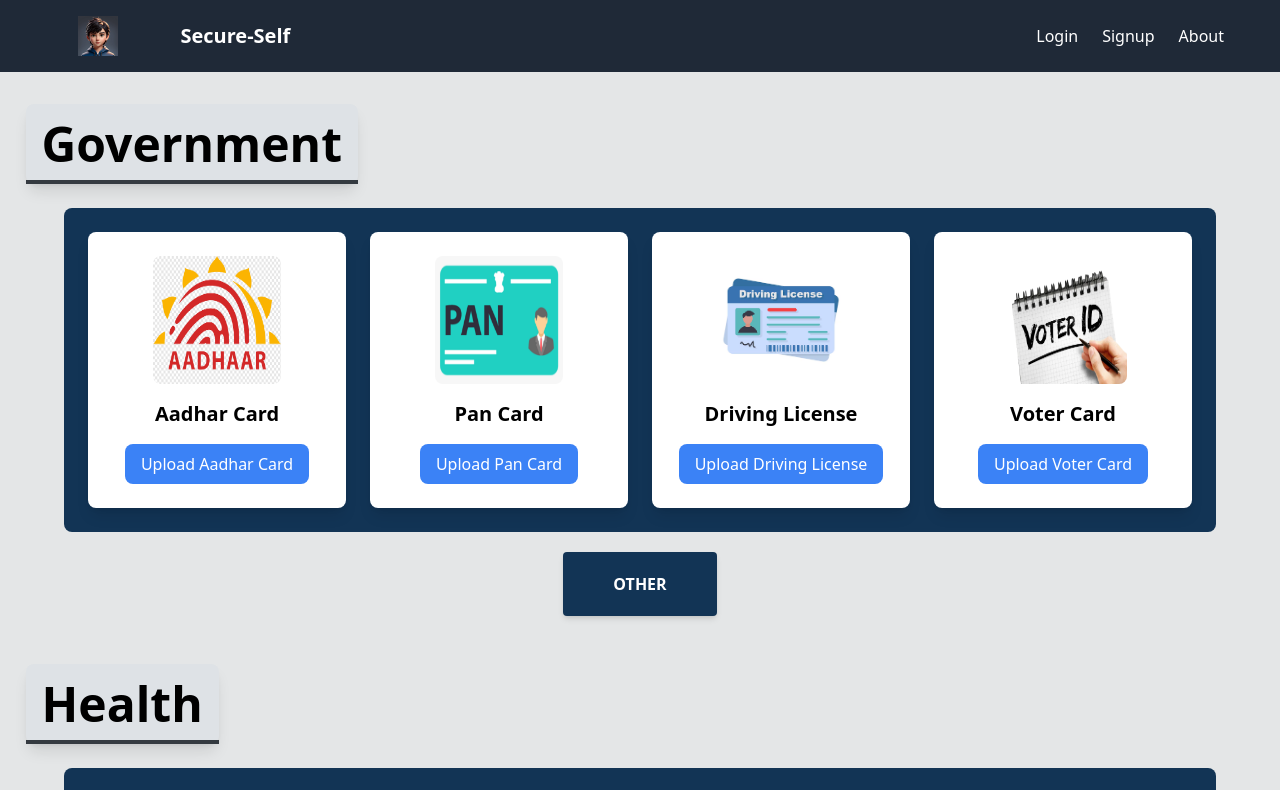
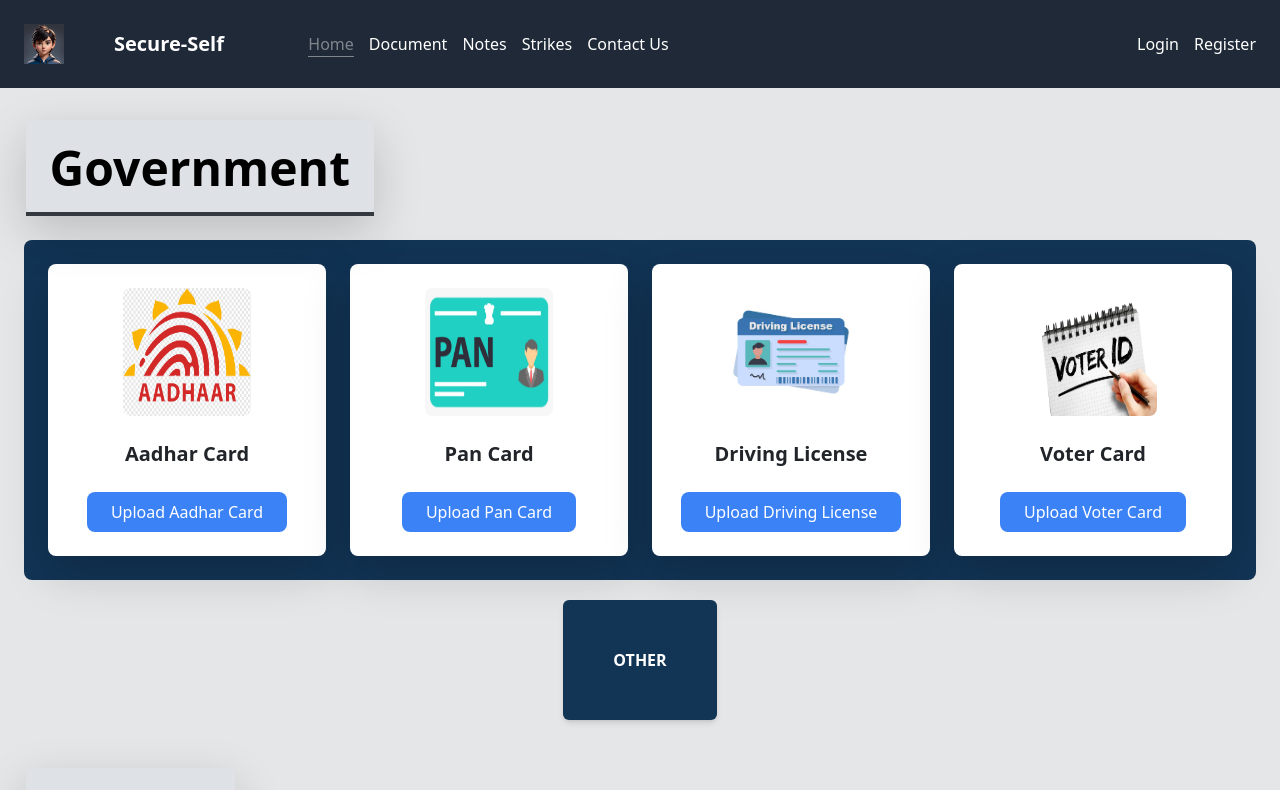
Before and after one commit to SecureSelf/frontend1, a React (Vite) app: page /main in a window 1280 px wide. Shown: the top 790 px of the page. Built offline with nearby package versions, Linux system fonts and the light colour scheme.

Commit message:
Updating the header

```diff
--- a/package.json
+++ b/package.json
@@ -14,6 +14,7 @@
     "@fortawesome/free-solid-svg-icons": "^6.6.0",
     "@fortawesome/react-fontawesome": "^0.2.2",
     "axios": "^1.7.7",
+    "bootstrap": "^5.3.3",
     "framer-motion": "^11.6.0",
     "react": "^18.3.1",
     "react-dom": "^18.3.1",
--- a/src/App.css
+++ b/src/App.css
@@ -40,3 +40,18 @@
 .read-the-docs {
   color: #888;
 }
+
+
+/* Common Component */
+body a{
+  text-decoration: none;
+}
+.gap-10{
+  gap: 10px;
+}
+.gap-15{
+  gap: 15px;
+}
+.gap-30{
+  gap: 30px;
+}
--- a/src/App.jsx
+++ b/src/App.jsx
@@ -5,21 +5,40 @@
   import Uploadcard from './components/Uploadcard';
   import Otherupload from './components/Otherupload';
   import Other_doc from './components/Other_doc';
+  import Layout from './Components/Layout';
+  import Login from './Pages/Login/Login'
+  import Register from './Pages/Register/Register'
+  import ForgetPassword from './Pages/ForgetPassword/ForgetPassword';
+  import ResetPassword from './Pages/ResetPassword/ResetPassword';
+
   function App() {
     return (
       <>
 
         <Routes>
 
-          <Route path='/home' element={<Homemain />} />
+          {/* <Route path='/home' element={<Homemain />} />
           <Route path='/main' element={<Loginmain/>} />
           <Route path="/upload/:category"  element={<Uploadcard/>} />
           <Route path="/other"  element={<Otherupload/>}/>
-          <Route path="/other-doc"  element={<Other_doc/>}/>
+          <Route path="/other-doc"  element={<Other_doc/>}/> */}
+
+         <Route path='/login' element={<Login/>}/>
+         <Route path='/register' element={<Register/>}/>
+         <Route path="/reset-password/:id" element={<ResetPassword />} />
+         <Route path="/forget-password" element={<ForgetPassword />} />
+
+       <Route path='/' element={<Layout />}>
+
+          <Route index element={<Homemain />} /> {/* Home page */}
+          <Route path='/main' element={<Loginmain />} />
+          <Route path='/upload/:category' element={<Uploadcard />} />
+          <Route path='/other' element={<Otherupload />} />
+          <Route path='/other-doc' element={<Other_doc />} />
+
+       </Route>
 
         </Routes>
-
-
       </>
     );
   }
--- a/src/components/Header.jsx
+++ /dev/null
@@ -1,33 +0,0 @@
-import React from 'react';
-import logo from '../img/ima.webp';
-
-function Header() {
-  return (
-    <header className="bg-gray-800 text-white p-4 w-full">
-      <div className="w-full  flex justify-between items-center">
-        {/* Left Section: Logo and Website Name */}
-        <div className="flex items-center ml-[5%]">
-          <img src={logo} alt="Website Logo" className="h-10 w-10 mr-3" />
-          <span className="text-xl font-bold ml-[50px]">Secure-Self</span>
-        </div>
-
-        {/* Right Section: Links */}
-        <nav>
-          <ul className="flex space-x-6 mr-10">
-            <li>
-              <a href="/login" className="hover:text-gray-300">Login</a>
-            </li>
-            <li>
-              <a href="/signup" className="hover:text-gray-300">Signup</a>
-            </li>
-            <li>
-              <a href="/about" className="hover:text-gray-300">About</a>
-            </li>
-          </ul>
-        </nav>
-      </div>
-    </header>
-  );
-}
-
-export default Header;
--- /dev/null
+++ b/src/components/Header/Header.css
@@ -0,0 +1,12 @@
+ ul a{
+    color:white;
+}
+ ul a:hover{
+    color:rgba(225, 225, 225, 0.5);
+}
+.active-menu{
+    border-bottom: 1px solid rgba(225, 225, 225, 0.5);
+}
+.active-menu a{
+    color: rgba(225, 225, 225, 0.5) !important;
+}
--- /dev/null
+++ b/src/components/Header/Header.jsx
@@ -0,0 +1,53 @@
+import React, { useState } from "react";
+import logo from "../../img/ima.webp";
+import { Link } from "react-router-dom";
+import "./Header.css";
+
+function Header() {
+  const [activeMenu,setActiveMenu] = useState("home");
+  return (
+    <header className="bg-gray-800 text-white p-4 w-full d-flex align-items-center justify-content-between">
+      <div className="nav-left">
+        <div className="d-flex align-items-center">
+          <img src={logo} alt="Website Logo" className="h-10 w-10" />
+          <span className="text-xl font-bold ml-[50px] ">Secure-Self</span>
+        </div>
+      </div>
+      <div className="nav-middle ml-[-30vw]">
+        <ul className="d-flex align-items-center gap-15 mb-0">
+          <li  className={activeMenu == "home" ?"active-menu" : ""}>
+            <Link to='/' onClick={()=>setActiveMenu("home")}>Home</Link>
+          </li>
+           <li  className={activeMenu == "document" ?"active-menu" : ""}>
+            <Link to='/document' onClick={()=>setActiveMenu("document")}>Document</Link>
+          </li>
+           <li className={activeMenu == "notes" ?"active-menu" : ""}>
+            <Link to='/notes' onClick={()=>setActiveMenu("notes")}>Notes</Link>
+          </li>
+           <li className={activeMenu == "strikes" ?"active-menu" : ""}>
+            <Link to='/strikes' onClick={()=>setActiveMenu("strikes")}>Strikes</Link>
+          </li>
+           <li className={activeMenu == "contact" ?"active-menu" : ""}>
+            <Link to='/contact' onClick={()=>setActiveMenu("contact")}>Contact Us</Link>
+          </li>
+        </ul>
+      </div>
+      <div className="nav-right d-flex">
+        <ul className="d-flex align-items-center  gap-15 mb-0">
+          <li>
+             <Link to='/login'>
+                 Login
+             </Link>
+          </li>
+          <li>
+             <Link to='/register'>
+                 Register
+             </Link>
+          </li>
+        </ul>
+      </div>
+    </header>
+  );
+}
+
+export default Header;
--- a/src/components/Homemain.jsx
+++ b/src/components/Homemain.jsx
@@ -1,11 +1,11 @@
 import React from 'react';
-import Header from './Header';
+
 import exampleImage from '../img/first.jpg';  // Make sure to replace with the actual image path
 import { styles } from '../styles';
 function Homemain() {
   return (
     <div>
-      <Header />
+      {/* <Header /> */}
 
       {/* Main Section */}
       <div className="flex flex-col md:flex-row justify-between items-center gap-[90px] px-8 py-12">
--- /dev/null
+++ b/src/components/Layout.jsx
@@ -0,0 +1,16 @@
+import React from "react";
+import Header from "./Header/Header";
+import { Outlet } from "react-router-dom";
+import Footer from "./Footer/Footer";
+
+const Layout = () => {
+  return (
+    <>
+      <Header />
+      <Outlet />
+      <Footer />
+    </>
+  );
+};
+
+export default Layout;
--- a/src/components/Loginmain.jsx
+++ b/src/components/Loginmain.jsx
@@ -1,22 +1,22 @@
-import React from 'react';
-import Header from './Header';
-import { Link } from 'react-router-dom';
-import { motion } from 'framer-motion'; // For animations
-import adharcard from '../img/aadharcard.png'; // Assuming you have this image
-import pancard from '../img/pancard.png';
-import drivingcard from '../img/drivingcard.avif'
-import votercard from '../img/votercard.png'
-import abhacard from '../img/abhacard.png'
-import medical from '../img/medical.avif'
-import blood from '../img/blood.webp'
-import vaccination from '../img/vaccination.jpg'
-import studentcard from '../img/studentcard.jpg'
-import mmarksheet from '../img/marksheet.png'
-import hmmarksheet from '../img/hmarksheet.png'
-import library from '../img/library.png'
-import buscard from '../img/buscard.png'
-import metrocard from '../img/metrocard.png'
-import Footer from './Footer';
+import React from "react";
+import Header from "./Header/Header";
+import { Link } from "react-router-dom";
+import { motion } from "framer-motion"; // For animations
+import adharcard from "../img/aadharcard.png"; // Assuming you have this image
+import pancard from "../img/pancard.png";
+import drivingcard from "../img/drivingcard.avif";
+import votercard from "../img/votercard.png";
+import abhacard from "../img/abhacard.png";
+import medical from "../img/medical.avif";
+import blood from "../img/blood.webp";
+import vaccination from "../img/vaccination.jpg";
+import studentcard from "../img/studentcard.jpg";
+import mmarksheet from "../img/marksheet.png";
+import hmmarksheet from "../img/hmarksheet.png";
+import library from "../img/library.png";
+import buscard from "../img/buscard.png";
+import metrocard from "../img/metrocard.png";
+import Footer from "./Footer/Footer";
 // Define a basic animation for card loading
 const cardVariant = {
   hidden: { opacity: 0, y: 20 },
@@ -26,53 +26,52 @@
 function Loginmain() {
   const categories = [
     {
-      name: 'Government',
+      name: "Government",
       cards: [
-        { name: 'Aadhar Card', img: adharcard },
-        { name: 'Pan Card', img: pancard },
-        { name: 'Driving License', img: drivingcard },
-        { name: 'Voter Card', img: votercard },
+        { name: "Aadhar Card", img: adharcard },
+        { name: "Pan Card", img: pancard },
+        { name: "Driving License", img: drivingcard },
+        { name: "Voter Card", img: votercard },
       ],
     },
     {
-      name: 'Health',
+      name: "Health",
       cards: [
-        { name: 'Ayushman Card', img: abhacard },
-        { name: 'Medical Insurance', img: medical },
-        { name: 'Blood Donation', img: blood },
-        { name: 'Vaccination', img: vaccination },
+        { name: "Ayushman Card", img: abhacard },
+        { name: "Medical Insurance", img: medical },
+        { name: "Blood Donation", img: blood },
+        { name: "Vaccination", img: vaccination },
       ],
     },
     {
-      name: 'Education',
+      name: "Education",
       cards: [
-        { name: 'School ID', img: studentcard },
-        { name: '10th Marksheet', img: mmarksheet },
-        { name: '12th Marksheet', img: hmmarksheet },
-        { name: 'Library Card', img: library },
+        { name: "School ID", img: studentcard },
+        { name: "10th Marksheet", img: mmarksheet },
+        { name: "12th Marksheet", img: hmmarksheet },
+        { name: "Library Card", img: library },
       ],
     },
     {
-      name: 'Public',
+      name: "Public",
       cards: [
-        { name: 'Bus Pass', img: buscard },
-        { name: 'Metro Card', img: metrocard },
-        { name: 'Railway Ticket', img: adharcard },
-        { name: 'Public ID', img: adharcard },
+        { name: "Bus Pass", img: buscard },
+        { name: "Metro Card", img: metrocard },
+        { name: "Railway Ticket", img: adharcard },
+        { name: "Public ID", img: adharcard },
       ],
     },
   ];
 
   return (
     <div>
-      <Header />
+      {/* <Header /> */}
 
       {/* Page Wrapper */}
-      <div className='bg-[#e4e6e7] py-8'>
-
+      <div className="bg-[#e4e6e7] py-8">
         {/* Loop through the categories */}
         {categories.map((category) => (
-          <section key={category.name} className='mb-12'>
+          <section key={category.name} className="mb-12">
             <motion.div
               initial="hidden"
               animate="visible"
@@ -84,9 +83,10 @@
                 },
               }}
             >
-              <h1 className='text-5xl font-bold ml-[2%] mb-6 bg-[#dee2e6] text-black p-4 rounded-lg shadow-lg inline-block relative'>
+              <h1 className="text-5xl font-bold ml-[2%] mb-6 bg-[#dee2e6] text-black p-4 rounded-lg shadow-lg inline-block relative">
                 {category.name}
-                <div className='absolute bottom-0 left-0 right-0 h-1 bg-[#343a40]'></div> {/* Bottom line */}
+                <div className="absolute bottom-0 left-0 right-0 h-1 bg-[#343a40]"></div>{" "}
+                {/* Bottom line */}
               </h1>
 
               {/* Cards Wrapper */}
@@ -94,58 +94,60 @@
                 {category.cards.map((card) => (
                   <motion.div
                     key={card.name}
-                    className='bg-white shadow-lg rounded-lg p-6 text-center transform transition duration-500 hover:scale-105'
+                    className="bg-white shadow-lg rounded-lg p-6 text-center transform transition duration-500 hover:scale-105"
                     variants={cardVariant}
                   >
-                    <img src={card.img} alt={card.name} className='w-32 h-32 mx-auto mb-4 rounded-lg' />
-                    <h2 className='text-xl font-semibold mb-4'>{card.name}</h2>
+                    <img
+                      src={card.img}
+                      alt={card.name}
+                      className="w-32 h-32 mx-auto mb-4 rounded-lg"
+                    />
+                    <h2 className="text-xl font-semibold mb-4">{card.name}</h2>
 
                     <Link to={`/upload/${card.name}`}>
-                      <button className='bg-blue-500 text-white py-2 px-4 rounded-lg hover:bg-blue-600 transition-colors'>
+                      <button className="bg-blue-500 text-white py-2 px-4 rounded-lg hover:bg-blue-600 transition-colors">
                         Upload {card.name}
                       </button>
                     </Link>
                   </motion.div>
-
-
                 ))}
               </div>
-                <Link to='/other'>
-                <div className='  text-center'>
+              <Link to="/other">
+                <div className="  text-center">
                   <button className="bg-[#123455] mt-[20px] items-center text-white font-bold py-5 px-[50px] rounded shadow-md transition duration-300 ease-in-out transform hover:bg-blue-700 hover:scale-105 focus:outline-none">
                     OTHER
                   </button>
                 </div>
-
               </Link>
             </motion.div>
           </section>
         ))}
       </div>
 
-   <div className='mt-[40px]'>
-    <h1 className=' text-5xl font-bold text-center'>OTHER DOCUMENT</h1>
+      <div className="mt-[40px]">
+        <h1 className=" text-5xl font-bold text-center">OTHER DOCUMENT</h1>
       </div>
 
-   <div className='flex justify-center'>
-    <div className='w-[100px] h-[100px] mt-[50px]'>
-       <h1 className='text-5xl'>➡️</h1>
+      <div className="flex justify-center">
+        <div className="w-[100px] h-[100px] mt-[50px]">
+          <h1 className="text-5xl">➡️</h1>
         </div>
 
-    <Link to='/other-doc'>
-      <div className='w-[150px] h-[40px] mt-[55px] mr-[20px]'>
-        <button className='w-full h-full bg-teal-500 text-white  font-bold rounded-lg
-                           animate-pulse-glow'>
+        <Link to="/other-doc">
+          <div className="w-[150px] h-[40px] mt-[55px] mr-[20px]">
+            <button
+              className="w-full h-full bg-teal-500 text-white  font-bold rounded-lg
+                           animate-pulse-glow"
+            >
               HERE
             </button>
           </div>
         </Link>
-    <div className='w-[100px] h-[100px] mt-[50px]'>
-        <h1 className='text-5xl'>⬅️</h1>
+        <div className="w-[100px] h-[100px] mt-[50px]">
+          <h1 className="text-5xl">⬅️</h1>
         </div>
-
       </div>
-      <Footer/>
+      {/* <Footer/> */}
     </div>
   );
 }
```
Also changed, not shown: src/main.jsx (+6 -3 lines), src/components/Footer/Footer.css (added), src/components/Footer/Footer.jsx (renamed from src/components/Footer.jsx), 1 other file (tests, documents, lock files or other folders). Lines whose indentation alone changed are shown as unchanged.
